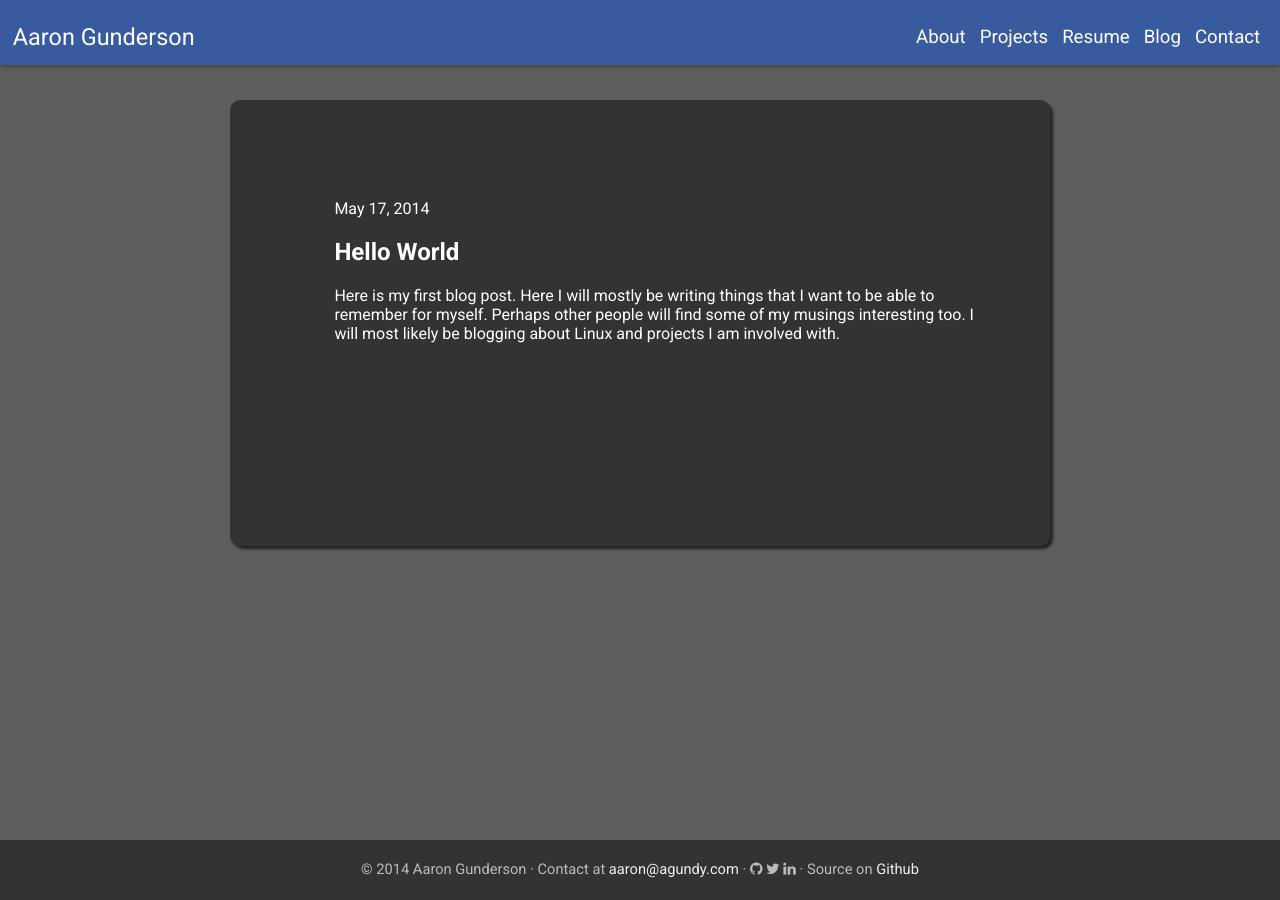
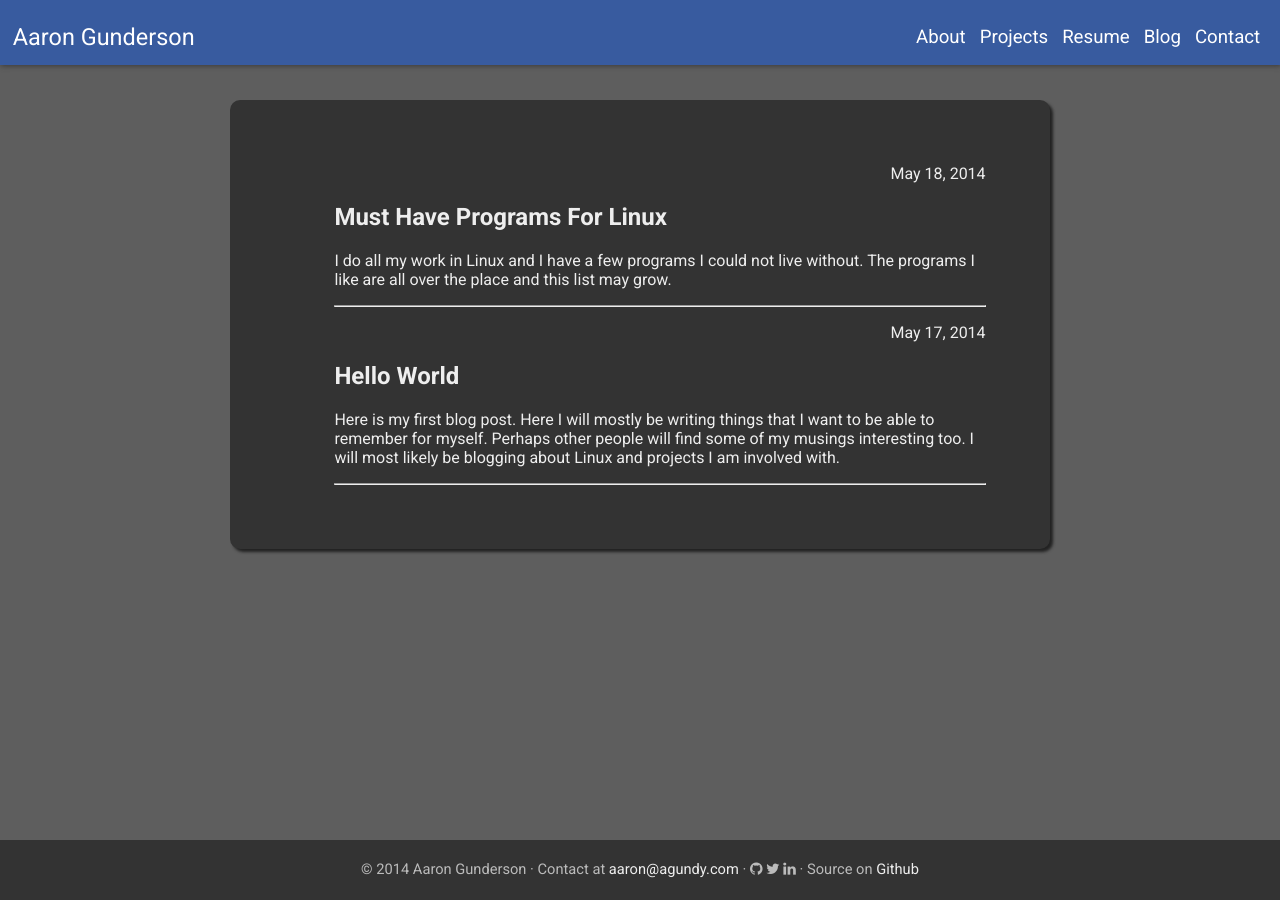
Before and after one commit to agundy/agundy.github.io, a Jekyll site: the page built from blog/index.html, in a window 1280 px wide. Built offline with Jekyll 4.4.1, drawn with Linux system fonts in a browser that asks for light colours; nearby versions of some CDN libraries.

Commit message:
New blog post

```diff
--- a/_layouts/post.html
+++ b/_layouts/post.html
@@ -22,13 +22,13 @@
 
         <div class="center navigation">
             <div class="button">
-                <a  href="{{ page.previous }}">Last Post</a>
+                <a  href="{{ page.previous.url }}">Last Post</a>
             </div>
             <div class="button">
                 <a href="/blog/">All Posts</a>
             </div>
             <div class="button">
-                <a href="{{ page.next }}">Next Post</a>
+                <a href="{{ page.next.url }}">Next Post</a>
             </div>
 
         </div>
--- /dev/null
+++ b/_posts/2014-05-18-must-have-programs-for-linux.md
@@ -0,0 +1,28 @@
+---
+layout: post
+title: Must Have Programs For Linux
+---
+
+I do all my work in Linux and I have a few programs I could not live without. The programs I like are all over the place and this list may grow.
+
+- ####[i3](http://i3wm.org/ "i3wm")
+   A powerful, tiling windows manager. i3 is an awesome windows manager that helps me be productive and stay organized as I work. Here is a taste of what is going on while I write this post.
+
+![My Setup](/assets/img/screenshot.png)
+
+- ####[Autojump](https://github.com/joelthelion/autojump "Autojump")
+   An awesome program for navigating the command line. Autojump stores where you cd into and you can type `j` and part of the directory name you want to be in and j will guess where you want to be and get you there.
+
+- ####Tree
+   Another command line tool. Tree gives you a prettier output than ls and shows subdirectories and files. And when you pass it the `-L` flag followed by a number it will only show items to that many layers below current level.
+
+- ####vim
+   Always use for quick edits of text files. I love not having to leave the Terminal.
+
+- ####[Dropbox](https://www.dropbox.com/ "Dropbox")
+   Used to sync all of my school files and have them readily accessible from my tablet, phone or even a school computer.
+
+- ####inotify
+   A handy little program that monitors file system events and pipes output to your programs. Used to write this handy little script that runs the command you set everytime a file is changed in a directory. I use it all the time to rebuild a project after I update something. Works extremely well with Makefiles. This script is a child of [Seve](http://www.seveibar.com/) and I.
+
+{% gist agundy/9680424 %}
--- a/blog/index.html
+++ b/blog/index.html
@@ -4,15 +4,17 @@ title: Blog | Aaron Gunderson
 ---
 
 <div class="page-content">
-    <p><br></p>
     <ul id="blog-list">
         {% for post in site.posts %}
             <li>
-                {{ post.date | date: '%B %d, %Y' }}
+                <p align="right">
+                    {{ post.date | date: '%B %d, %Y' }}
+                </p>
                 <a href="{{ post.url }}">
                     <h2>{{ post.title }}</h2>
                 </a>
                 {{ post.excerpt }}
+                <hr>
             </li>
         {% endfor %}
     </ul>
--- a/css/main.css
+++ b/css/main.css
@@ -1,6 +1,6 @@
 * {
 	font-family: 'Roboto', sans-serif;
-	color: white;
+	color: #eee;
 }
 html{
 	position: relative;
@@ -15,6 +15,11 @@ body {
 
 a{
 	text-decoration: none;
+	color: #fff;
+}
+
+img{
+	max-width:100%;
 }
 
 .center{
@@ -23,11 +28,11 @@ a{
 
 .page-content{
 	display: block;
-	padding-top: 	3em;
-	margin-left:  	18%;
-	margin-right: 	18%;
-	padding-left:  	5%;
-	padding-right: 	5%;
+	padding-top: 3em;
+	margin-left: 18%;
+	margin-right: 18%;
+	padding-left: 5%;
+	padding-right: 5%;
 	padding-bottom: 3em;
 	margin-bottom: 0;
 	background-color: #333333;
@@ -95,3 +100,10 @@ a{
 .navigation{
 	padding-top: 75px;
 }
+
+.gist * {color:#000}
+.gist{font-size:13px;line-height:18px;margin-bottom:20px;width:80%; color: #000;margin-left:10%;}
+.gist pre{font-family:Menlo,Monaco,'Bitstream Vera Sans Mono','Courier New',monospace !important}
+.gist-meta{font-family:Helvetica,Arial,sans-serif;font-size:13px !important}
+.gist-meta a{color:#26a !important;text-decoration:none}
+.gist-meta a:hover{color:#0e4071 !important}
```
Also changed, not shown: assets/img/screenshot.png (added).
